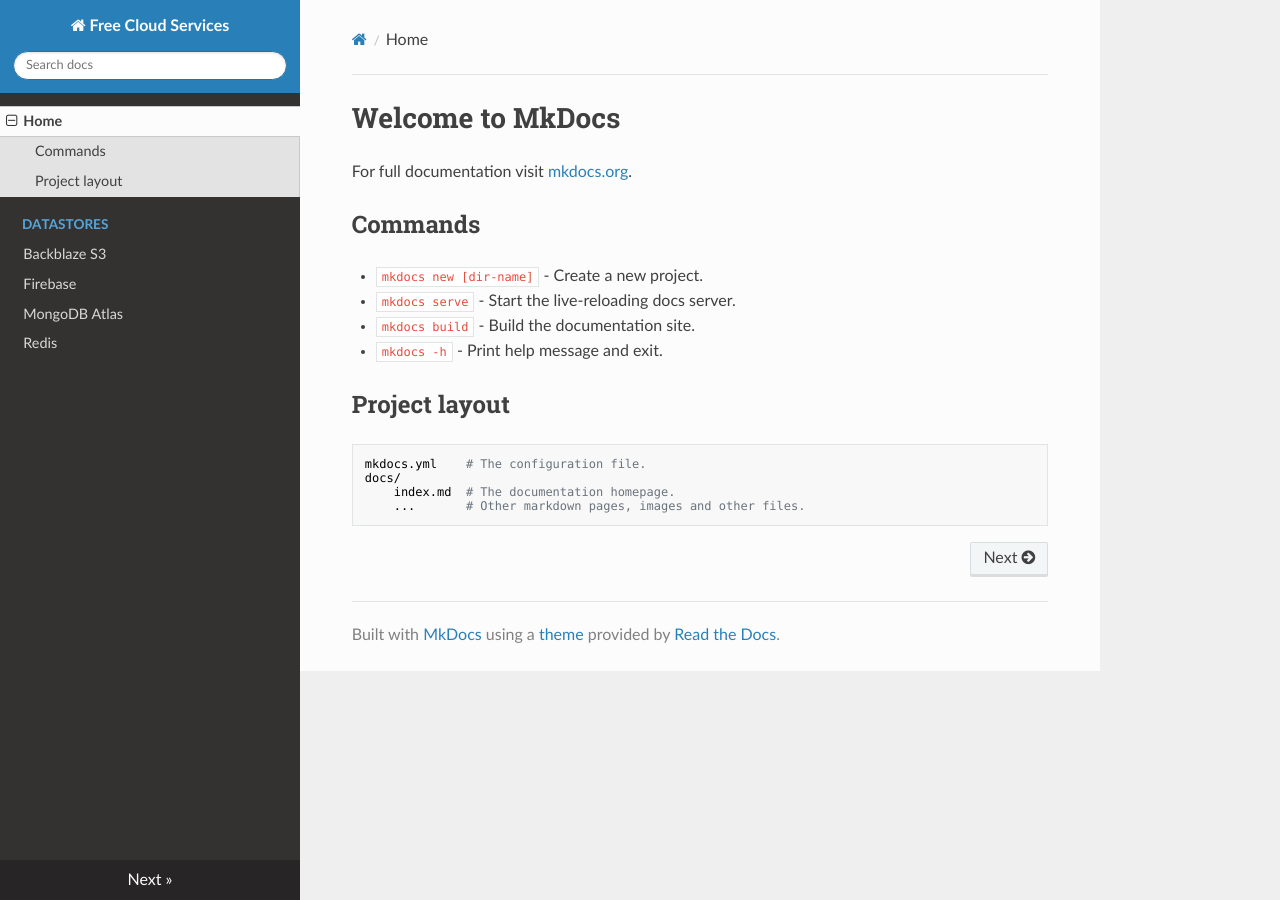
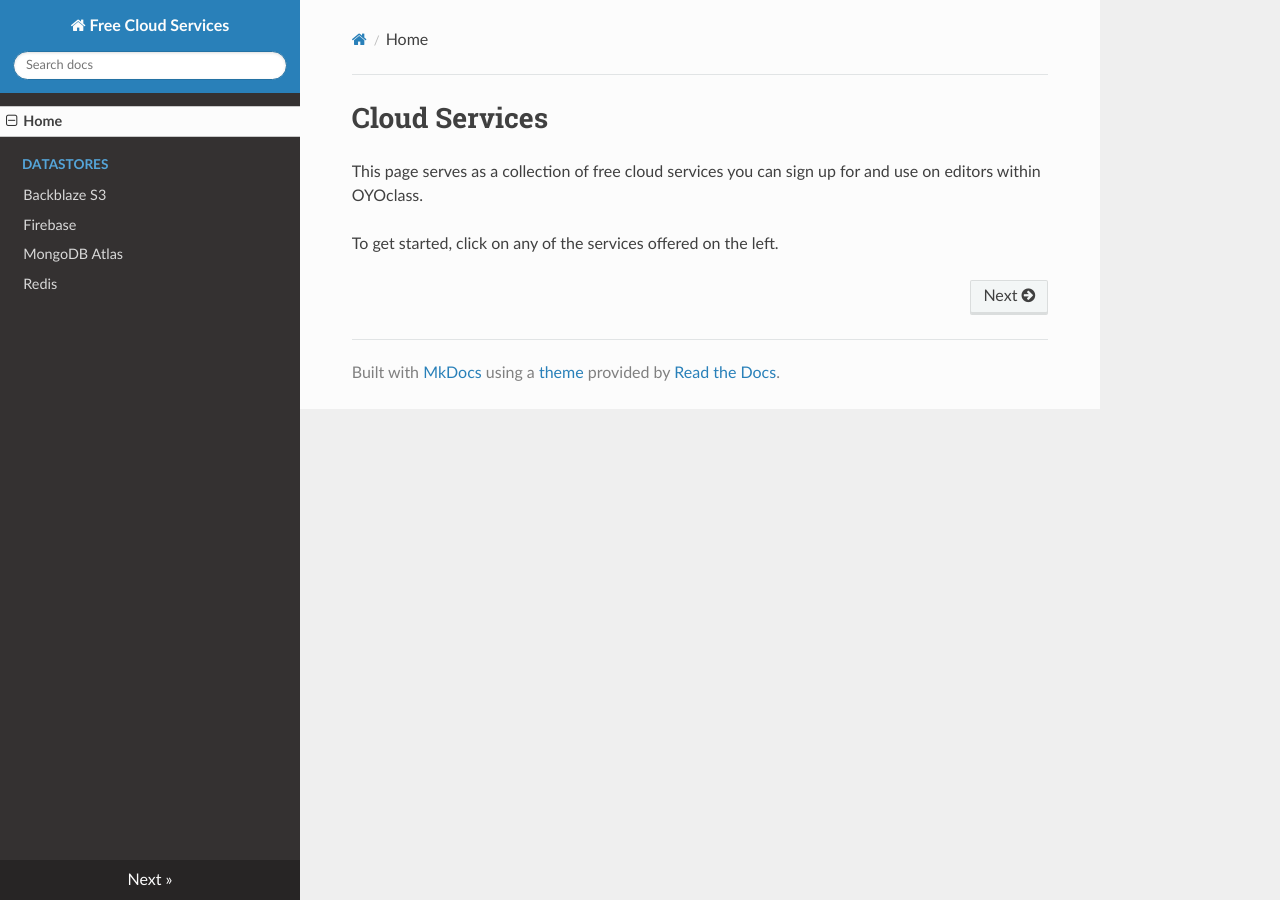
Before and after one commit to oyoclass/cloud-service, an MkDocs documentation site: the page built from doc/index.md, in a window 1280 px wide. Built offline with MkDocs 1.6.1, drawn with Linux system fonts in a browser that asks for light colours; nearby versions of some CDN libraries.

Commit message:
update index

```diff
--- a/doc/index.md
+++ b/doc/index.md
@@ -1,17 +1,5 @@
-# Welcome to MkDocs
+# Cloud Services
 
-For full documentation visit [mkdocs.org](https://www.mkdocs.org).
+This page serves as a collection of free cloud services you can sign up for and use on editors within OYOclass.
 
-## Commands
-
-* `mkdocs new [dir-name]` - Create a new project.
-* `mkdocs serve` - Start the live-reloading docs server.
-* `mkdocs build` - Build the documentation site.
-* `mkdocs -h` - Print help message and exit.
-
-## Project layout
-
-    mkdocs.yml    # The configuration file.
-    docs/
-        index.md  # The documentation homepage.
-        ...       # Other markdown pages, images and other files.
+To get started, click on any of the services offered on the left.
```
